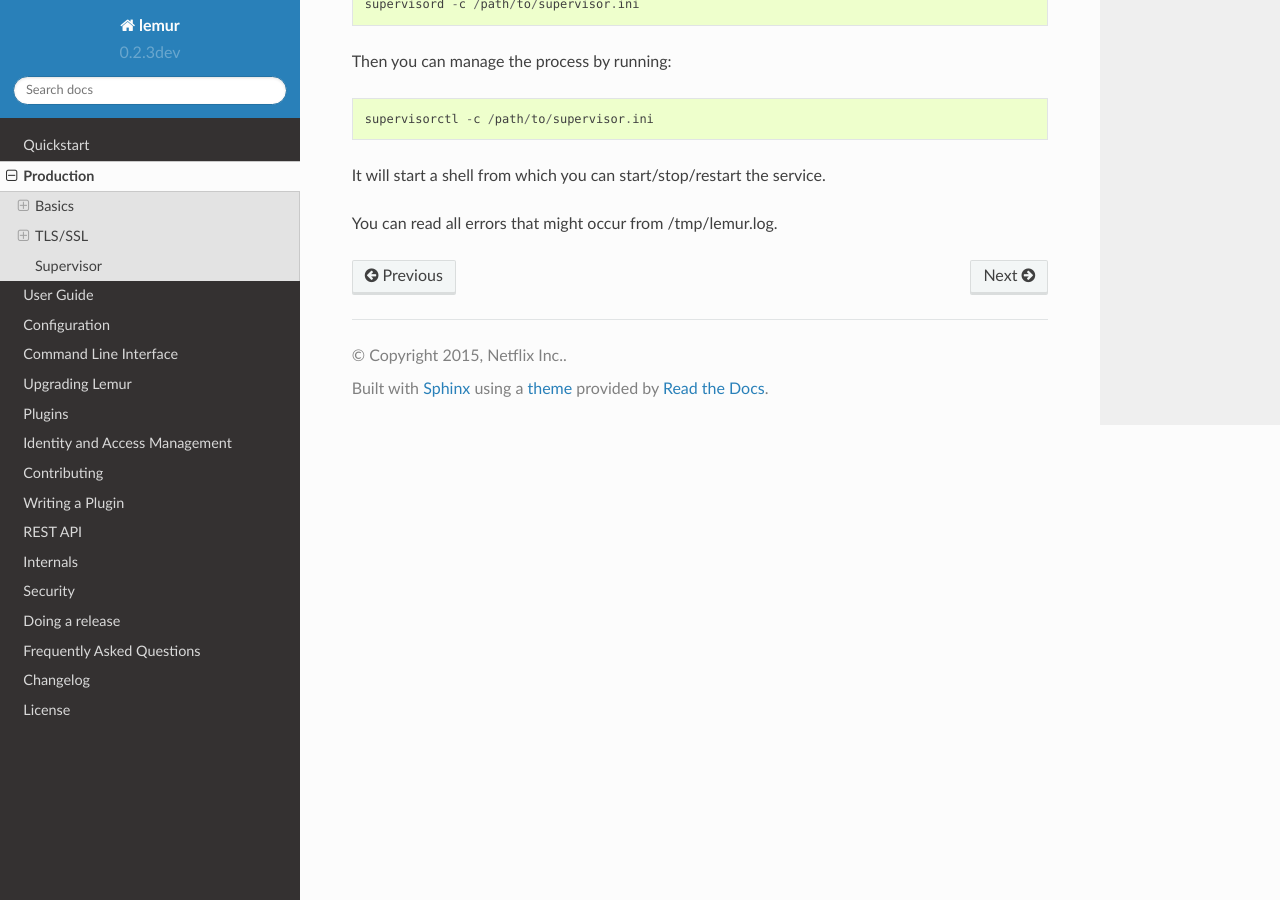
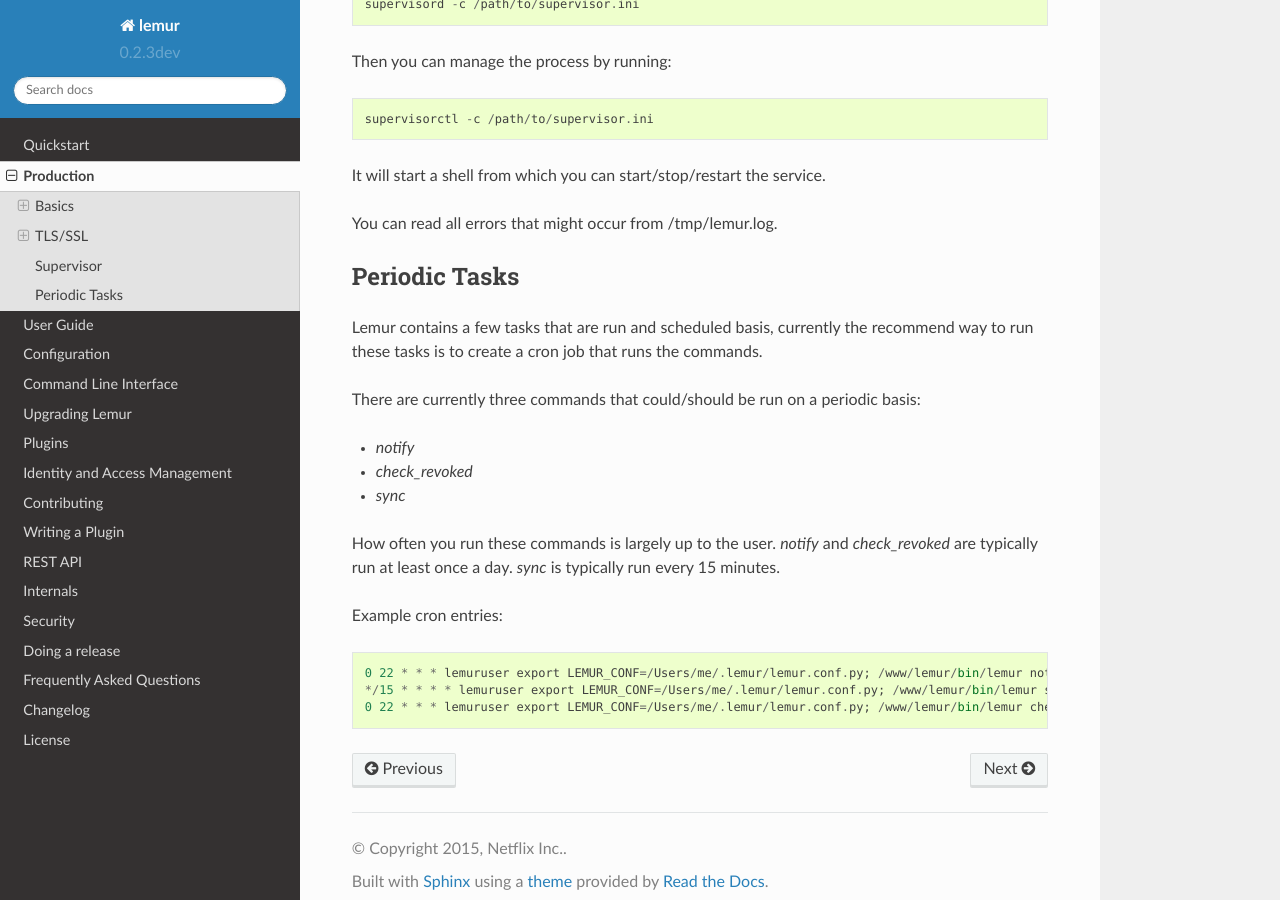
Before and after one commit to Netflix/lemur, a Sphinx documentation site: the page built from docs/production/index.rst, in a window 1280 px wide and 900 px high, scrolled down 6346 px. Built offline with Sphinx 7.4.7 and the Read the Docs theme 2.0.0, drawn with Linux system fonts in a browser that asks for light colours.

```diff
--- a/docs/production/index.rst
+++ b/docs/production/index.rst
@@ -295,3 +295,25 @@
 It will start a shell from which you can start/stop/restart the service.
 
 You can read all errors that might occur from /tmp/lemur.log.
+
+
+Periodic Tasks
+==============
+
+Lemur contains a few tasks that are run and scheduled basis, currently the recommend way to run these tasks is to create
+a cron job that runs the commands.
+
+There are currently three commands that could/should be run on a periodic basis:
+
+- `notify`
+- `check_revoked`
+- `sync`
+
+How often you run these commands is largely up to the user. `notify` and `check_revoked` are typically run at least once a day.
+`sync` is typically run every 15 minutes.
+
+Example cron entries::
+
+    0 22 * * * lemuruser export LEMUR_CONF=/Users/me/.lemur/lemur.conf.py; /www/lemur/bin/lemur notify
+    */15 * * * * lemuruser export LEMUR_CONF=/Users/me/.lemur/lemur.conf.py; /www/lemur/bin/lemur sync -s all
+    0 22 * * * lemuruser export LEMUR_CONF=/Users/me/.lemur/lemur.conf.py; /www/lemur/bin/lemur check_revoked
```
Also changed, not shown: docs/administration.rst (+14 -5 lines), docs/quickstart/index.rst (+4 -3 lines), 1 other file.
